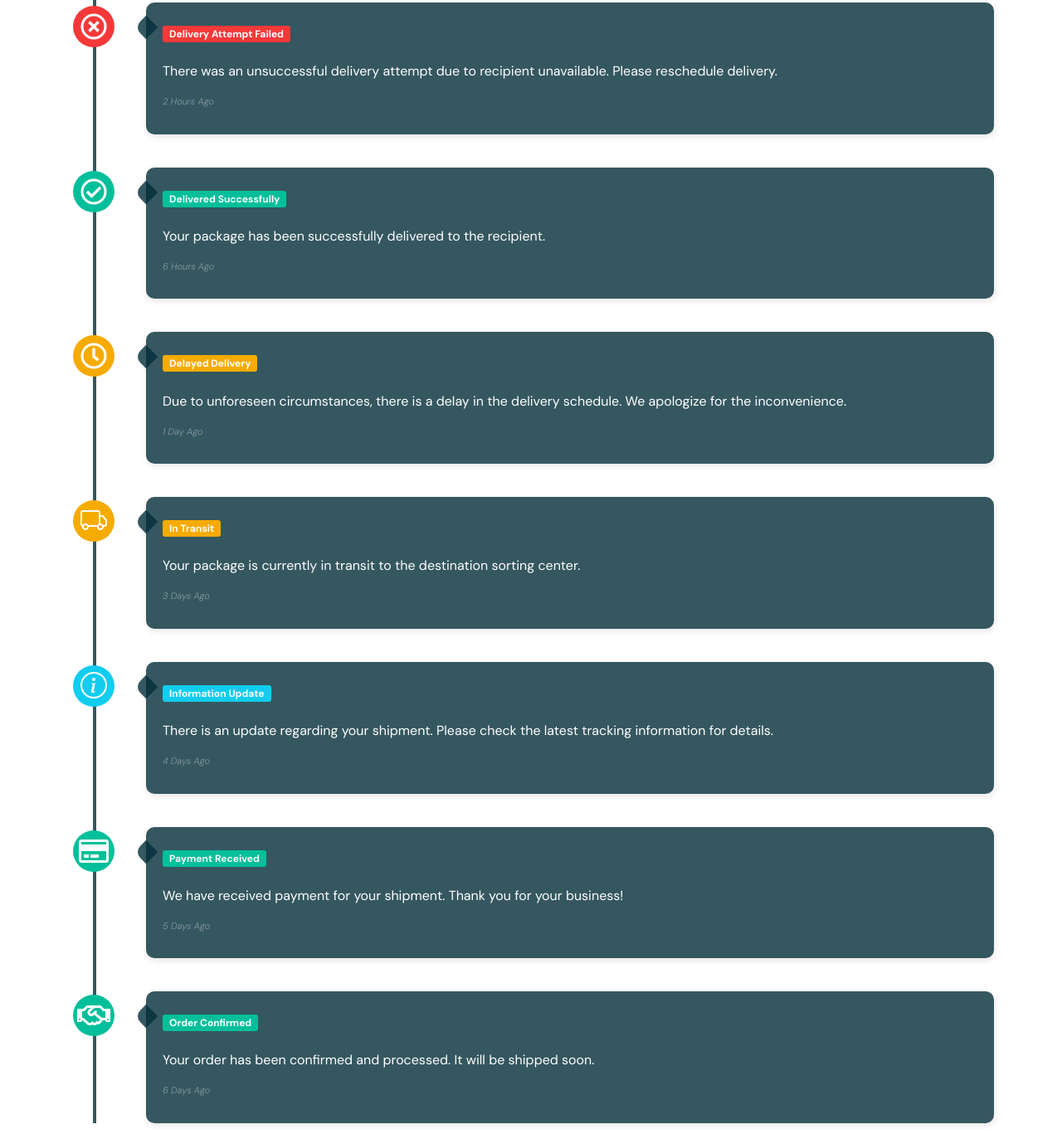
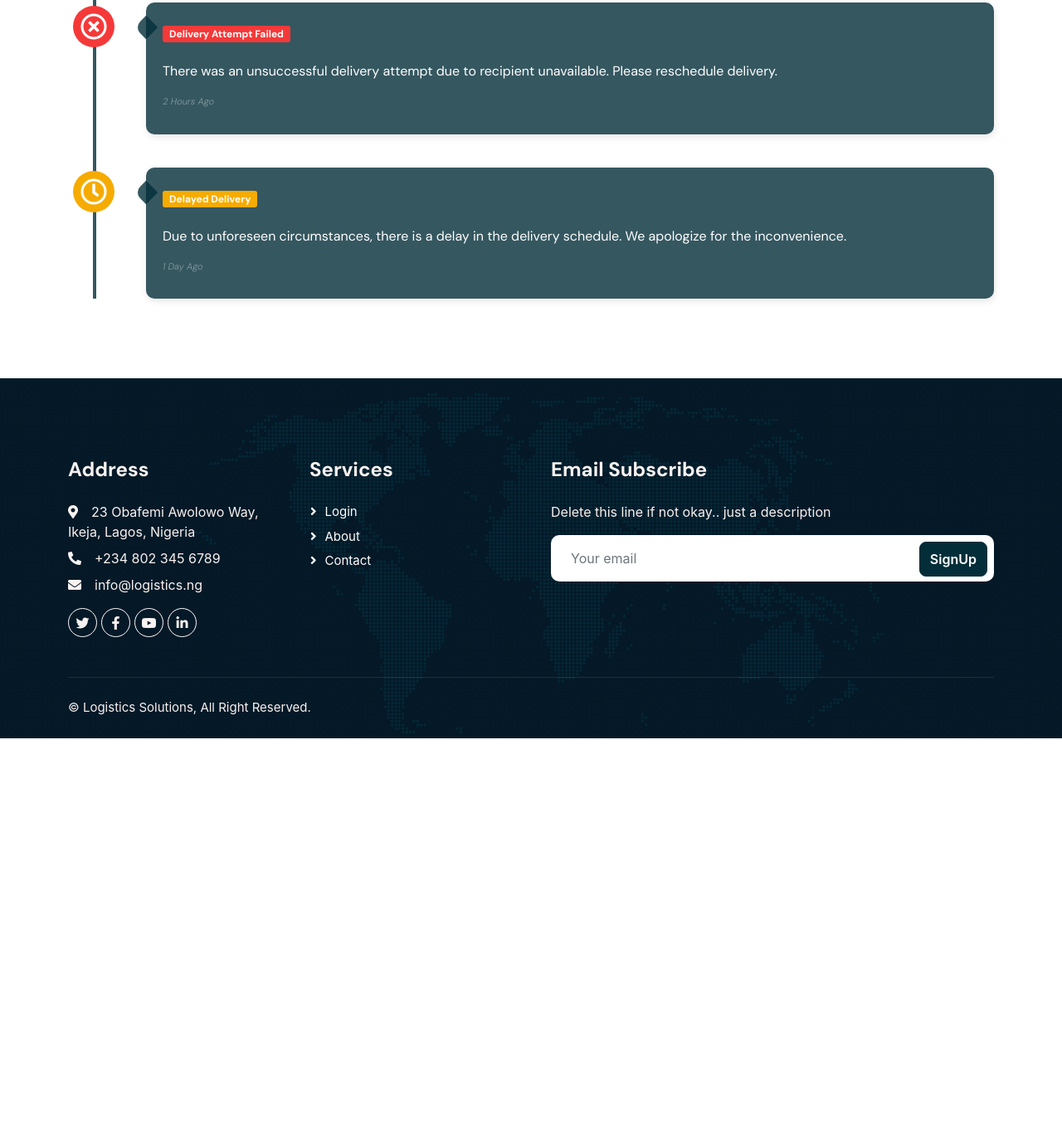
Before and after one commit to Neo77-cyber/ALLEN-EXPRESS-DELIVERY-COMPANY, a plain HTML site: page tracking.html in a window 1280 px wide. Shown: the part 853-2220 px from the top of the page at 83% size. After the commit the page ends 1743 px from the top, so only its background shows below. Drawn offline with nearby package versions, Linux system fonts and the light colour scheme.

```diff
--- a/tracking.html
+++ b/tracking.html
@@ -178,16 +178,6 @@
                         <p class="timeline-subtitle">2 Hours Ago</p>
                     </div>
                 </div>
-                <div class="timeline-container success">
-                    <div class="timeline-icon success">
-                        <i class="far fa-check-circle"></i>
-                    </div>
-                    <div class="timeline-body">
-                        <h4 class="timeline-title"><span class="badge">Delivered Successfully</span></h4>
-                        <p>Your package has been successfully delivered to the recipient.</p>
-                        <p class="timeline-subtitle">6 Hours Ago</p>
-                    </div>
-                </div>
                 <div class="timeline-container warning">
                     <div class="timeline-icon warning">
                         <i class="far fa-clock"></i>
@@ -196,46 +186,6 @@
                         <h4 class="timeline-title"><span class="badge">Delayed Delivery</span></h4>
                         <p>Due to unforeseen circumstances, there is a delay in the delivery schedule. We apologize for the inconvenience.</p>
                         <p class="timeline-subtitle">1 Day Ago</p>
-                    </div>
-                </div>
-                <div class="timeline-container warning">
-                    <div class="timeline-icon warning">
-                        <i class="bi bi-truck"></i>
-                    </div>
-                    <div class="timeline-body">
-                        <h4 class="timeline-title"><span class="badge">In Transit</span></h4>
-                        <p>Your package is currently in transit to the destination sorting center.</p>
-                        <p class="timeline-subtitle">3 Days Ago</p>
-                    </div>
-                </div>
-                <div class="timeline-container info">
-                    <div class="timeline-icon info">
-                        <i class="bi bi-info-circle"></i>
-                    </div>
-                    <div class="timeline-body">
-                        <h4 class="timeline-title"><span class="badge">Information Update</span></h4>
-                        <p>There is an update regarding your shipment. Please check the latest tracking information for details.</p>
-                        <p class="timeline-subtitle">4 Days Ago</p>
-                    </div>
-                </div>
-                <div class="timeline-container success">
-                    <div class="timeline-icon success">
-                        <i class="far fa-credit-card"></i>
-                    </div>
-                    <div class="timeline-body">
-                        <h4 class="timeline-title"><span class="badge">Payment Received</span></h4>
-                        <p>We have received payment for your shipment. Thank you for your business!</p>
-                        <p class="timeline-subtitle">5 Days Ago</p>
-                    </div>
-                </div>
-                <div class="timeline-container success">
-                    <div class="timeline-icon success">
-                        <i class="far fa-handshake"></i>
-                    </div>
-                    <div class="timeline-body">
-                        <h4 class="timeline-title"><span class="badge">Order Confirmed</span></h4>
-                        <p>Your order has been confirmed and processed. It will be shipped soon.</p>
-                        <p class="timeline-subtitle">6 Days Ago</p>
                     </div>
                 </div>
             </div>
```
Also changed, not shown: index.html (+9 -0 lines).
